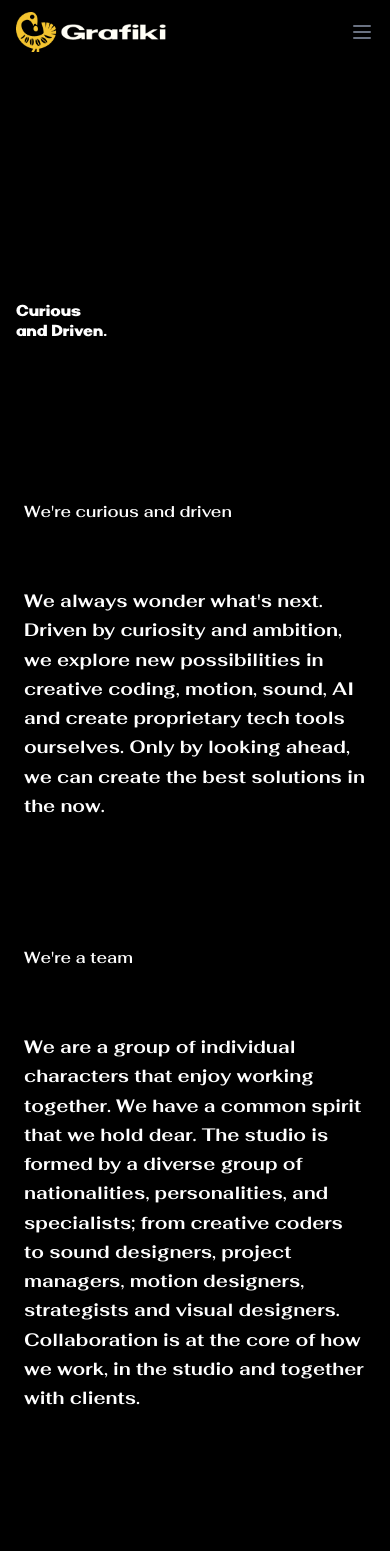
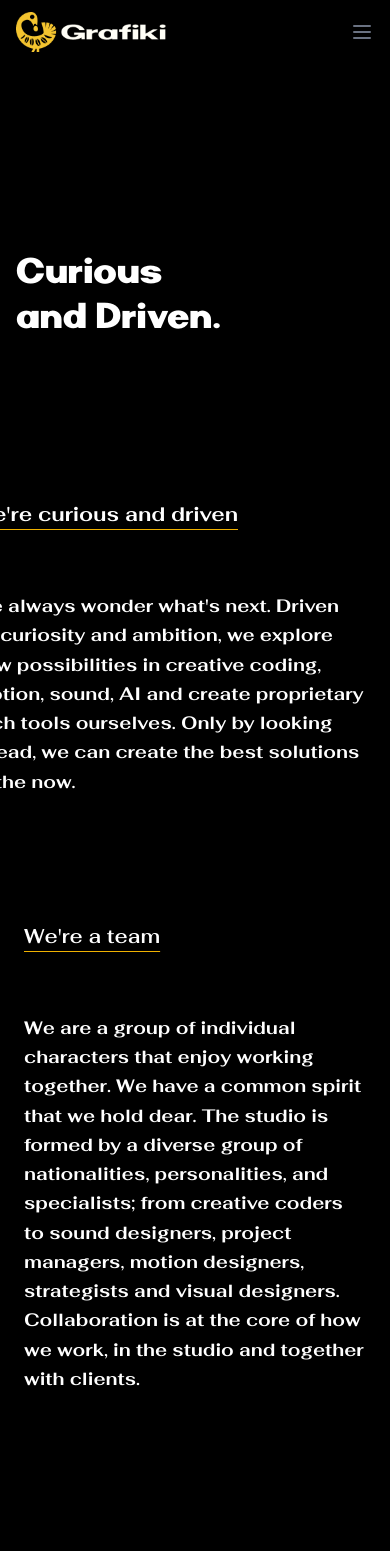
Before and after one commit to HenshawIII/graffiki, a Next.js app: page /about in a window 390 px wide. Shown: the top 1551 px of the page. Built offline with nearby package versions, Linux system fonts and the light colour scheme.

Commit message:
pinterest

```diff
--- a/app/(root)/about/page.tsx
+++ b/app/(root)/about/page.tsx
@@ -11,7 +11,7 @@ const AboutPage = () => {
       {/* Full Screen Header Section */}
       <section className="md:h-screen h-[50vh] flex px-4 pb-20 md:pb-0 items-end justify-start overflow-x-hidden">
         <div className="text-left">
-          <h1 className="md:text-4xl lg:text-6xl md:text-[10rem] lg:text-[12rem] font-bold leading-tight">
+          <h1 className="text-4xl lg:text-6xl md:text-[10rem] lg:text-[12rem] font-bold leading-tight">
             Curious <br />
             and Driven.
           </h1>
@@ -25,7 +25,7 @@ const AboutPage = () => {
           <div className="grid md:grid-cols-5 gap-16 items-start justify-end">
             <div className='col-span-1 hidden xl:block'></div>
             <div className="xl:text-right text-left  md:col-span-2 xl:col-span-1">
-              <h2 className="whitespace-nowrap md:text-xl leading-tight text-[#ffffff] font-semibold">
+              <h2 className="whitespace-nowrap text-xl md:text-xl leading-tight text-[#ffffff] font-extrabold md:no-underline underline underline-offset-8 decoration-yellow-500 decoration-1">
                 We're curious and driven
               </h2>
             </div>
@@ -40,7 +40,7 @@ const AboutPage = () => {
           <div className="grid md:grid-cols-5 gap-16 items-start justify-end">
             <div className='col-span-1 hidden xl:block'></div>
             <div className="xl:text-right text-left md:col-span-2 xl:col-span-1">
-              <h2 className="whitespace-nowrap md:text-xl leading-tight text-[#ffffff] font-semibold">
+              <h2 className="whitespace-nowrap text-xl leading-tight text-[#ffffff] font-semibold md:no-underline underline underline-offset-8 decoration-yellow-500 decoration-1">
                 We're a team
               </h2>
             </div>
@@ -63,7 +63,7 @@ const AboutPage = () => {
           <div className="grid md:grid-cols-5 gap-16 items-start justify-end">
             <div className='col-span-1 hidden xl:block'></div>
             <div className="xl:text-right text-left md:col-span-2 xl:col-span-1">
-              <h2 className="whitespace-nowrap md:text-xl leading-tight text-[#ffffff] font-semibold">
+              <h2 className="whitespace-nowrap text-xl leading-tight text-[#ffffff] font-semibold md:no-underline underline underline-offset-8 decoration-yellow-500 decoration-1">
                 We're curious and driven
               </h2>
             </div>
@@ -78,7 +78,7 @@ const AboutPage = () => {
           <div className="grid md:grid-cols-5 gap-16 items-start justify-end">
             <div className='col-span-1 hidden xl:block'></div>
             <div className="xl:text-right text-left md:col-span-2 xl:col-span-1">
-              <h2 className="whitespace-nowrap md:text-xl leading-tight text-[#ffffff] font-semibold">
+              <h2 className="whitespace-nowrap text-xl leading-tight text-[#ffffff] font-semibold md:no-underline underline underline-offset-8 decoration-yellow-500 decoration-1">
                 We're a team
               </h2>
             </div>
@@ -102,7 +102,7 @@ const AboutPage = () => {
           <div className="grid md:grid-cols-5 gap-16 items-start justify-end">
             <div className='col-span-1 hidden xl:block'></div>
             <div className="xl:text-right text-left md:col-span-2 xl:col-span-1">
-              <h2 className="whitespace-nowrap md:text-xl leading-tight text-[#ffffff] font-semibold">
+              <h2 className="whitespace-nowrap text-xl leading-tight text-[#ffffff] font-semibold md:no-underline underline underline-offset-8 decoration-yellow-500 decoration-1">
                 We're curious and driven
               </h2>
             </div>
@@ -115,7 +115,7 @@ const AboutPage = () => {
         </div>
       </section>
 
-      <div className='text-4xl max-w-5xl text-left leading-tight p-6  bg-black font-fahkwang font-bold overflow-x-hidden'>
+      <div className='md:text-4xl text-2xl max-w-5xl text-left leading-tight p-6  bg-black font-fahkwang font-bold overflow-x-hidden'>
       We are always happy to meet new people. Give us a call <span className='text-slate-700 font-bold'>+234 813 300 0000</span>, email <span className='text-slate-700 font-bold'>hello@graffikistudio.com</span> or visit us.
       </div>
   </>
```
